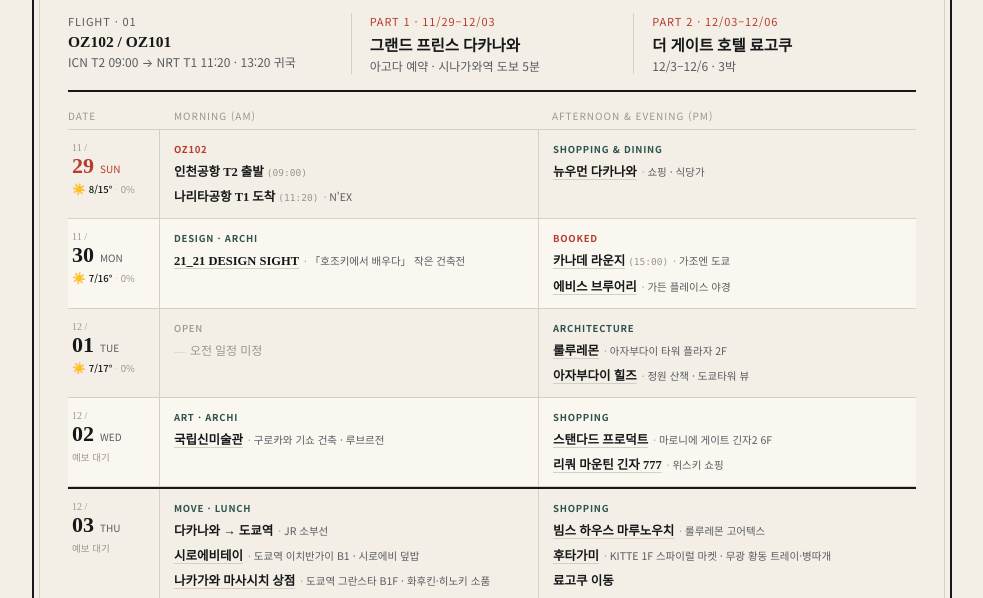
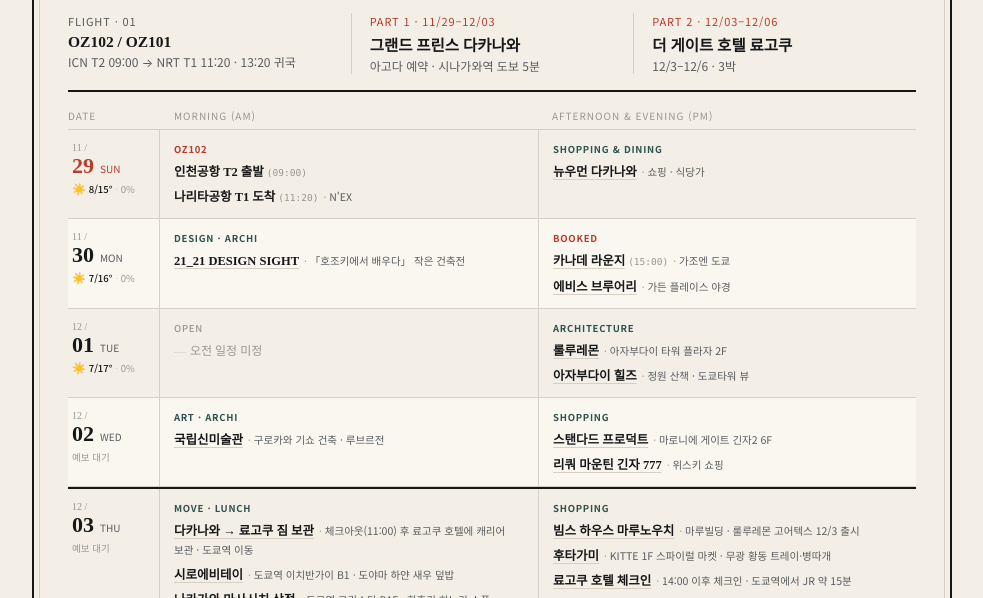
Before and after one commit to yonghoon920-eng/japan-2026, a plain HTML site: page index.html in a window 1280 px wide. Shown: the part 202-800 px from the top of the page, without its empty margins (148-1131 px from the left). Drawn offline with Linux system fonts and the light colour scheme.

Commit message:
12/3(목) 동선 수정: 다카나와→료고쿠 짐 보관 후 도쿄역, 오후 료고쿠 체크인

```diff
--- a/index.html
+++ b/index.html
@@ -721,17 +721,17 @@
         <div class="slot-cell">
           <div class="slot-tag">MOVE · LUNCH</div>
           <ul class="tl">
-            <li class="tl-item"><span class="tl-body"><span class="tl-lead">다카나와 → 도쿄역</span>&#8203;<span class="tl-memo"><span class="tl-dot">·</span>&#8288;JR 소부선</span></span></li>
-            <li class="tl-item"><span class="tl-body"><a class="tl-place" href="https://maps.google.com/?cid=12879003745609049148" target="_blank" rel="noopener">시로에비테이</a>&#8203;<span class="tl-memo"><span class="tl-dot">·</span>&#8288;도쿄역 이치반가이 B1 · 시로에비 덮밥</span></span></li>
+            <li class="tl-item"><span class="tl-body"><a class="tl-place" href="https://www.google.com/maps/search/?api=1&amp;query=THE+GATE+HOTEL+RYOGOKU" target="_blank" rel="noopener">다카나와 → 료고쿠 짐 보관</a>&#8203;<span class="tl-memo"><span class="tl-dot">·</span>&#8288;체크아웃(11:00) 후 료고쿠 호텔에 캐리어 보관 · 도쿄역 이동</span></span></li>
+            <li class="tl-item"><span class="tl-body"><a class="tl-place" href="https://maps.google.com/?cid=12879003745609049148" target="_blank" rel="noopener">시로에비테이</a>&#8203;<span class="tl-memo"><span class="tl-dot">·</span>&#8288;도쿄역 이치반가이 B1 · 도야마 하얀 새우 덮밥</span></span></li>
             <li class="tl-item"><span class="tl-body"><a class="tl-place" href="https://www.google.com/maps/search/?api=1&amp;query=%E4%B8%AD%E5%B7%9D%E6%94%BF%E4%B8%83%E5%95%86%E5%BA%97" target="_blank" rel="noopener">나카가와 마사시치 상점</a>&#8203;<span class="tl-memo"><span class="tl-dot">·</span>&#8288;도쿄역 그란스타 B1F · 화후킨·히노키 소품</span></span></li>
           </ul>
         </div>
         <div class="slot-cell">
           <div class="slot-tag">SHOPPING</div>
           <ul class="tl">
-            <li class="tl-item"><span class="tl-body"><a class="tl-place" href="https://www.google.com/maps/search/?api=1&amp;query=BEAMS+HOUSE+Marunouchi+Tokyo" target="_blank" rel="noopener">빔스 하우스 마루노우치</a>&#8203;<span class="tl-memo"><span class="tl-dot">·</span>&#8288;룰루레몬 고어텍스</span></span></li>
+            <li class="tl-item"><span class="tl-body"><a class="tl-place" href="https://www.google.com/maps/search/?api=1&amp;query=BEAMS+HOUSE+Marunouchi+Tokyo" target="_blank" rel="noopener">빔스 하우스 마루노우치</a>&#8203;<span class="tl-memo"><span class="tl-dot">·</span>&#8288;마루빌딩 · 룰루레몬 고어텍스 12/3 출시</span></span></li>
             <li class="tl-item"><span class="tl-body"><a class="tl-place" href="https://www.google.com/maps/search/?api=1&amp;query=Spiral+Market+KITTE+Tokyo" target="_blank" rel="noopener">후타가미</a>&#8203;<span class="tl-memo"><span class="tl-dot">·</span>&#8288;KITTE 1F 스파이럴 마켓 · 무광 황동 트레이·병따개</span></span></li>
-            <li class="tl-item"><span class="tl-body"><span class="tl-lead">료고쿠 이동</span></span></li>
+            <li class="tl-item"><span class="tl-body"><a class="tl-place" href="https://www.google.com/maps/search/?api=1&amp;query=THE+GATE+HOTEL+RYOGOKU" target="_blank" rel="noopener">료고쿠 호텔 체크인</a>&#8203;<span class="tl-memo"><span class="tl-dot">·</span>&#8288;14:00 이후 체크인 · 도쿄역에서 JR 약 15분</span></span></li>
           </ul>
         </div>
       </div>
```
